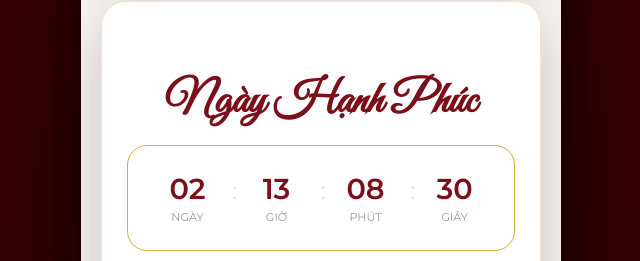
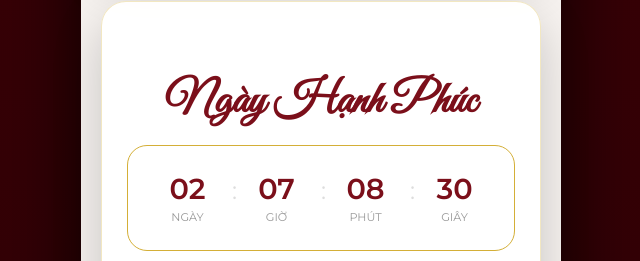
Before and after one commit to ngotai109/weddingPhanCong-NhuQuynh, a plain HTML site: page index.html in a window 1280 px wide. Shown: the part 2036-2297 px from the top of the page, 319-959 px from the left. Drawn offline with Linux system fonts and the light colour scheme.

Commit message:
update hours

```diff
--- a/index.html
+++ b/index.html
@@ -908,19 +908,13 @@
         }
         setInterval(createHeart, 300); // Tạo tim mỗi 0.3 giây
 
-        // --- COUNTDOWN SCRIPT ---
 
-        // --- COUNTDOWN SCRIPT ---
-        // THAY ĐỔI DÒNG NÀY
-        const weddingDate = new Date('2025-12-29T16:00:00').getTime();
+        const weddingDate = new Date('2025-12-29T10:00:00').getTime();
 
         function updateCountdown() {
             const now = new Date().getTime();
             let d = weddingDate - now;
-
-            // nếu âm thì giữ ở 0 (không dừng interval)
             if (d < 0) d = 0;
-
             document.getElementById("days").innerText =
                 Math.floor(d / (1000 * 60 * 60 * 24)).toString().padStart(2, "0");
 
```
